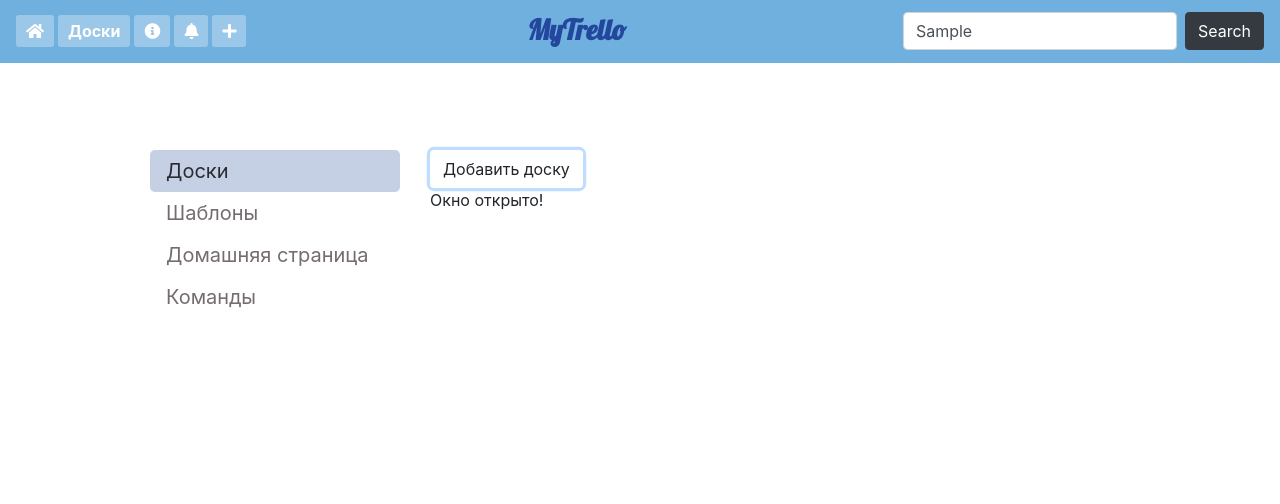
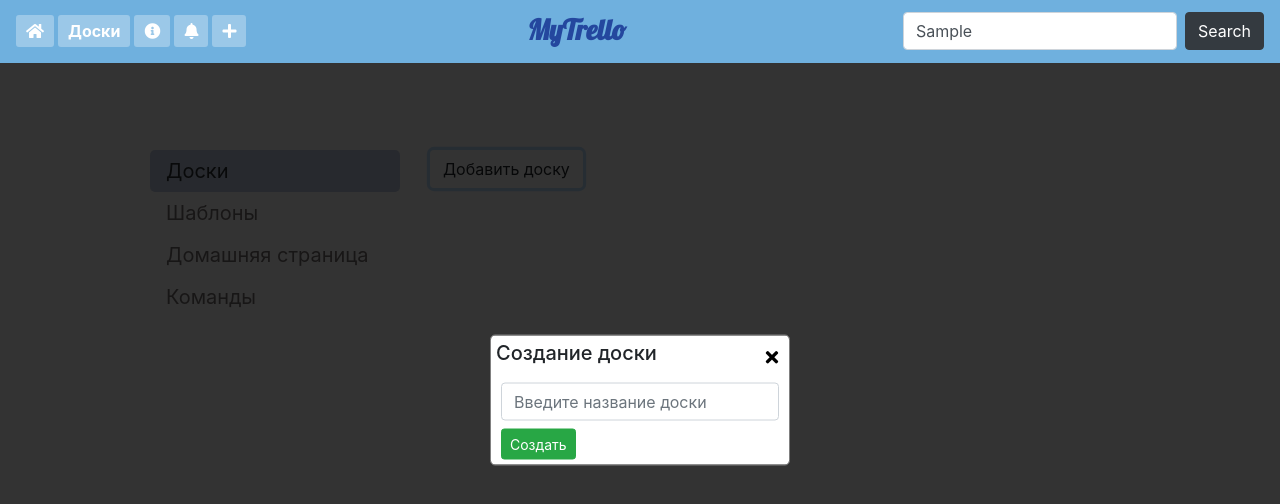
Before and after one commit to LizaBabych/Trello, a React (Create React App) app: page /1/boards in a window 1280 px wide. Both pictures are taken after typing "Sample" into the empty fields and a click on the button "Добавить доску". Shown: the top 504 px of the page. Built offline with nearby package versions, Linux system fonts and the light colour scheme; no server answers; the HTML template or start-up script is replaced by a standard one.

Commit message:
Add right addBoard component

```diff
--- /dev/null
+++ b/src/components/AddBoard.js
@@ -0,0 +1,34 @@
+import React from 'react';
+import '../styles/createBoard.css';
+
+function AddBoard(props) {
+  return (
+      <div className="createBoard">
+        <div className='modal'></div>
+        <div className="modal-container">
+          <div className='modal-content'>
+            <div className='modal-head'>
+              <h5>Создание доски</h5>
+              <button><i className="fas fa-times" onClick={props.close} /></button>
+            </div>
+            <div className='modal-body'>
+              <input
+                value={props.boardName}
+                onChange={props.setName}
+                type="text"
+                className="form-control mb-2"
+                placeholder="Введите название доски" />
+              <div className="center">
+                <button onClick={props.createBoard}
+                  className="btn btn-sm btn-success">
+                  Создать
+                </button>
+              </div>
+            </div>
+          </div>
+      </div>
+    </div>
+  );
+}
+
+export default AddBoard;
--- a/src/pages/Boards.js
+++ b/src/pages/Boards.js
@@ -1,6 +1,7 @@
 import React from 'react';
 import Header from '../components/Header';
 import BoardCards from '../components/BoardCards';
+import AddBoard from '../components/AddBoard';
 import { Link } from 'react-router-dom';
 import '../styles/sidebar.css';
 import '../styles/createBoard.css';
@@ -13,6 +14,8 @@ class Boards extends React.Component {
       boardName: ''
     };
     this.createBoard = this.createBoard.bind(this);
+    this.closeModal = this.closeModal.bind(this);
+    this.setName = this.setName.bind(this);
   }
 
   async createBoard() {
@@ -40,6 +43,19 @@ class Boards extends React.Component {
     console.log(`Created with name: ${this.state.boardName}`);
   }
 
+  closeModal() {
+    this.setState({isOpen: false})
+  }
+
+  createBoard(e) {
+    this.setState({isOpen: false, boardName: e.target.value})
+    console.log(this.state.boardName);
+  }
+
+  setName(e) {
+    this.setState({boardName: e.target.value})
+  }
+
   render() {
     const token = this.props.match.params.token;
     return (
@@ -55,11 +71,11 @@ class Boards extends React.Component {
           <div className="main">
             <BoardCards token={token}></BoardCards>
             <button className="btn" onClick={() => this.setState({isOpen: true})}>Добавить доску</button>
-              {this.state.isOpen ?
+              {this.state.isOpen &&
                 <div>
-                  Окно открыто!
-                </div>: <div />
-            }
+                  <AddBoard boardName={this.state.boardName} setName={this.setName} close={this.closeModal} createBoard={this.createBoard}/>
+                </div>
+              }
           </div>
         </div>
       </div>
@@ -67,30 +83,4 @@ class Boards extends React.Component {
   }
 }
 
-//   <div className="createBoard">
-//     <div className='modal'></div>
-//     <div className="modal-container">
-//       <div className='modal-content'>
-//         <div className='modal-head'>
-//           <h5>Создание доски</h5>
-//           <button><i className="fas fa-times" onClick={() => this.setState({isOpen: false})}></i></button>
-//         </div>
-//         <div className='modal-body'>
-//           <input
-//             type="text"
-//             value={this.state.boardName}
-//             onChange={(e) => this.setState({boardName: e.target.value})}
-//             className="form-control mb-2"
-//             placeholder="Введите название доски" />
-//           <div className="center">
-//             <button
-//               className="btn btn-sm btn-success"
-//               onClick={(e) => this.setState({boardName: e.target.value})}>
-//               Создать
-//             </button>
-//           </div>
-//         </div>
-//       </div>
-//   </div>
-
 export default Boards;
```
